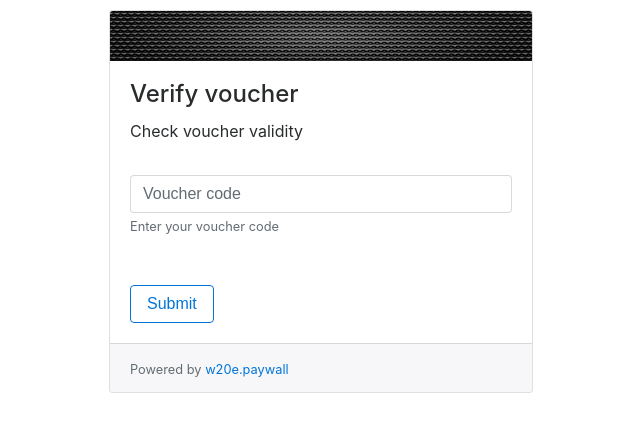
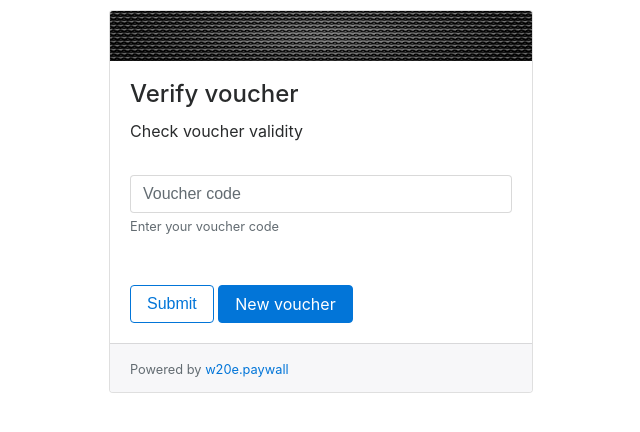
Before and after one commit to wyldebeast-wunderliebe/w20e.paywall, a Flask app: page / in a window 1280 px wide. Shown: the top 432 px of the page, without its empty margins (319-959 px from the left). Run offline with Flask 2, Linux system fonts and the light colour scheme; parts of the project's set-up code (start-up, migrations or seed data) failed here and were passed over; some libraries are stand-ins or nearby versions.

Commit message:
Minor adjustments. WIP

```diff
--- a/config.py
+++ b/config.py
@@ -2,3 +2,4 @@ DEBUG = True
 MOLLIE_API_KEY = ''
 REDIS_HOST = 'localhost'
 COOKIE_NAME = 'Paywall-Voucher'
+CSRF_SECRET_KEY = 'NeVeR WoUnD a SnAke KiLl It'
--- a/src/w20e/paywall/__init__.py
+++ b/src/w20e/paywall/__init__.py
@@ -3,3 +3,4 @@ from flask import Flask
 app = Flask(__name__, instance_relative_config=True)
 app.config.from_object('config')
 app.config.from_pyfile('config_overrides.py')
+app.secret_key = app.config.get('CSRF_SECRET_KEY')
--- a/src/w20e/paywall/app.py
+++ b/src/w20e/paywall/app.py
@@ -3,9 +3,11 @@ from datetime import datetime, timedelta
 
 import Mollie
 import redis
+from flask import abort
 from flask import json
 from flask import request, redirect, \
     render_template, make_response, jsonify, Response
+from flask import session
 from werkzeug.datastructures import Headers
 
 from . import app
@@ -58,8 +60,15 @@ def enter_voucher():
 @app.route('/test_voucher')
 def test_voucher():
 
+    voucher_code = request.cookies.get(PAYWALL_VOUCHER_COOKIE, '')
+    voucher = VOUCHER_DB.hgetall(voucher_code)
+
+    if voucher:
+        voucher['voucher_code'] = voucher_code
+
     return render_template(
-        'test_voucher.html'
+        'test_voucher.html',
+        voucher=voucher
     )
 
 
@@ -244,9 +253,33 @@ def make_payment(voucher_type=None):
         voucher['expires'] = datetime.now()
 
     if voucher_type in NOV_TYPES:
-        voucher['count'] = 0
+        voucher['count'] = 10
 
     # create voucher entry in database
     VOUCHER_DB.hmset(voucher_code, voucher)
 
     return redirect(payment.getPaymentUrl())
+
+
+#####
+# CSRF Protection. Snippet taken from http://flask.pocoo.org/snippets/3/ and
+# slighly adjusted to suit our needs.
+#####
+
+@app.before_request
+def csrf_protect():
+
+    if request.method == "POST" and request.endpoint \
+            not in ['webhook_verification']:
+
+        token = session.pop('_csrf_token', None)
+        if not token or token != request.form.get('_csrf_token'):
+            abort(403)
+
+
+def generate_csrf_token():
+    if '_csrf_token' not in session:
+        session['_csrf_token'] = app.config.get('CSRF_SECRET_KEY')
+    return session['_csrf_token']
+
+app.jinja_env.globals['csrf_token'] = generate_csrf_token
--- a/src/w20e/paywall/static/paywall.css
+++ b/src/w20e/paywall/static/paywall.css
@@ -8,5 +8,5 @@
 }
 
 .card-text {
-    max-width: 250px;
+    max-width: 350px;
 }
--- a/src/w20e/paywall/templates/macros.html
+++ b/src/w20e/paywall/templates/macros.html
@@ -3,3 +3,34 @@
         <small>Powered by <a href="https://github.com/wyldebeast-wunderliebe/w20e.paywall">w20e.paywall</a></small>
     </div>
 {% endmacro %}
+
+
+{% macro csrf() %}
+    <input name=_csrf_token type=hidden value="{{ csrf_token() }}">
+{% endmacro %}
+
+
+{% macro current_voucher(voucher) %}
+    {% if voucher %}
+        <div class="card">
+            <div class="card-block">
+                <h4 class="card-title">Current voucher</h4>
+                <p class="card-text"><small>This information is taken from your Paywal Voucher cookie.</small> </p>
+            </div>
+            <div class="card-block">
+                <table class="table table-striped table-sm">
+                    {% for attr in voucher %}
+                    <tr><th>{{ attr }}</th><td>{{ voucher[attr] }}</td></tr>
+                    {% endfor %}
+                </table>
+            </div>
+        </div>
+    {% endif %}
+{% endmacro %}
+
+
+{% macro empty_rows(count) %}
+    {% for c in range(count) %}
+        <div class="row">&nbsp;</div>
+    {% endfor %}
+{% endmacro %}
--- a/src/w20e/paywall/templates/manage_vouchers.html
+++ b/src/w20e/paywall/templates/manage_vouchers.html
@@ -51,7 +51,7 @@
             <a href="delete_voucher/all_expired"
                class="btn btn-outline-danger btn-sm"
                role="button">
-                delete all expired
+                delete invalid vouchers
             </a>
             {% if current_cookie %}
             <a href="verify_voucher/{{ current_cookie }}"
--- a/src/w20e/paywall/templates/new_voucher.html
+++ b/src/w20e/paywall/templates/new_voucher.html
@@ -21,6 +21,8 @@
                 </div>
 
                 <form method="POST" action="make_payment">
+
+                    {{ macros.csrf() }}
 
                     <input type="hidden" name="target" value="{{ target }}"/>
 
--- a/src/w20e/paywall/templates/verify_voucher.html
+++ b/src/w20e/paywall/templates/verify_voucher.html
@@ -20,6 +20,8 @@
 
                 <form method="POST" action="verify_voucher">
 
+                    {{ macros.csrf() }}
+
                     <input type="hidden" name="target" value="{{ target }}"/>
 
                     <div class="form-group">
@@ -41,6 +43,9 @@
                                 class="btn btn-outline-primary">
                             Submit
                         </button>
+                        <a href="{{ url_for('new_voucher') }}"
+                           class="btn btn-primary"
+                           role="button">New voucher</a>
                     </div>
                 </form>
 
```
Also changed, not shown: src/w20e/paywall/templates/test_voucher.html (+11 -2 lines).
